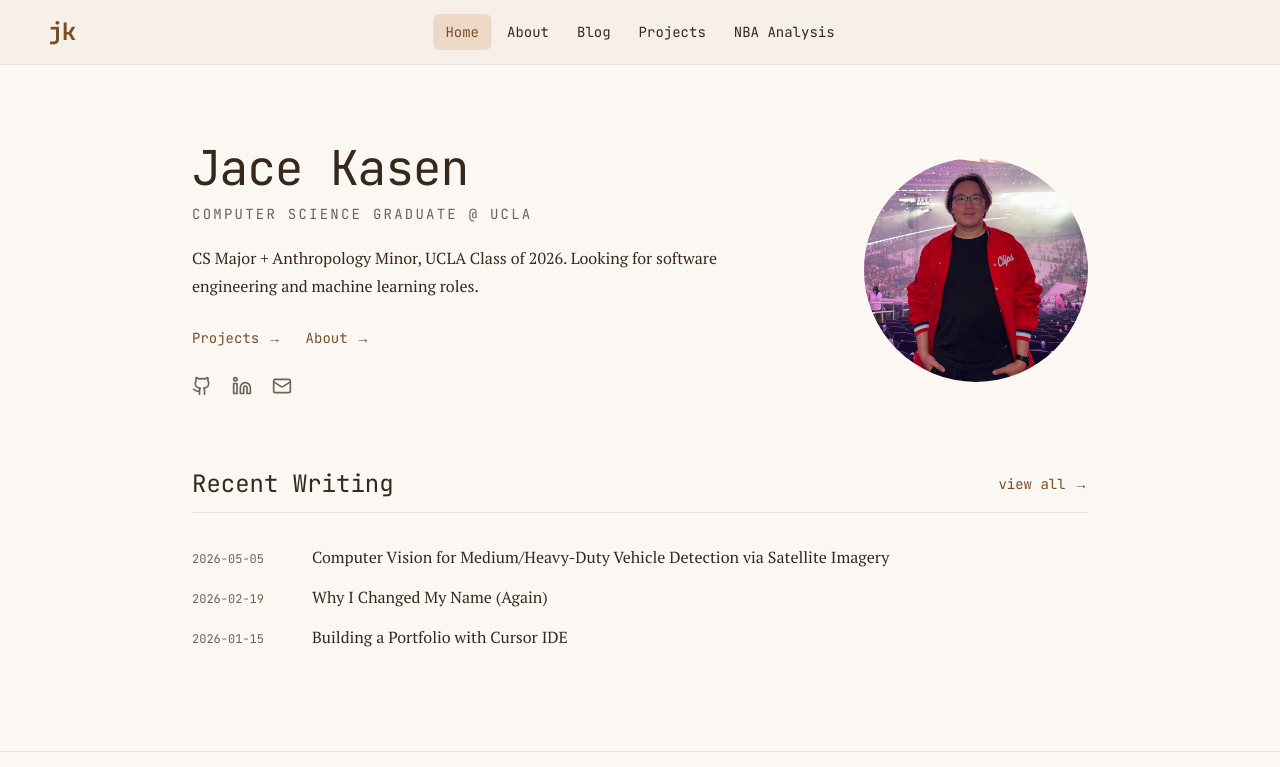
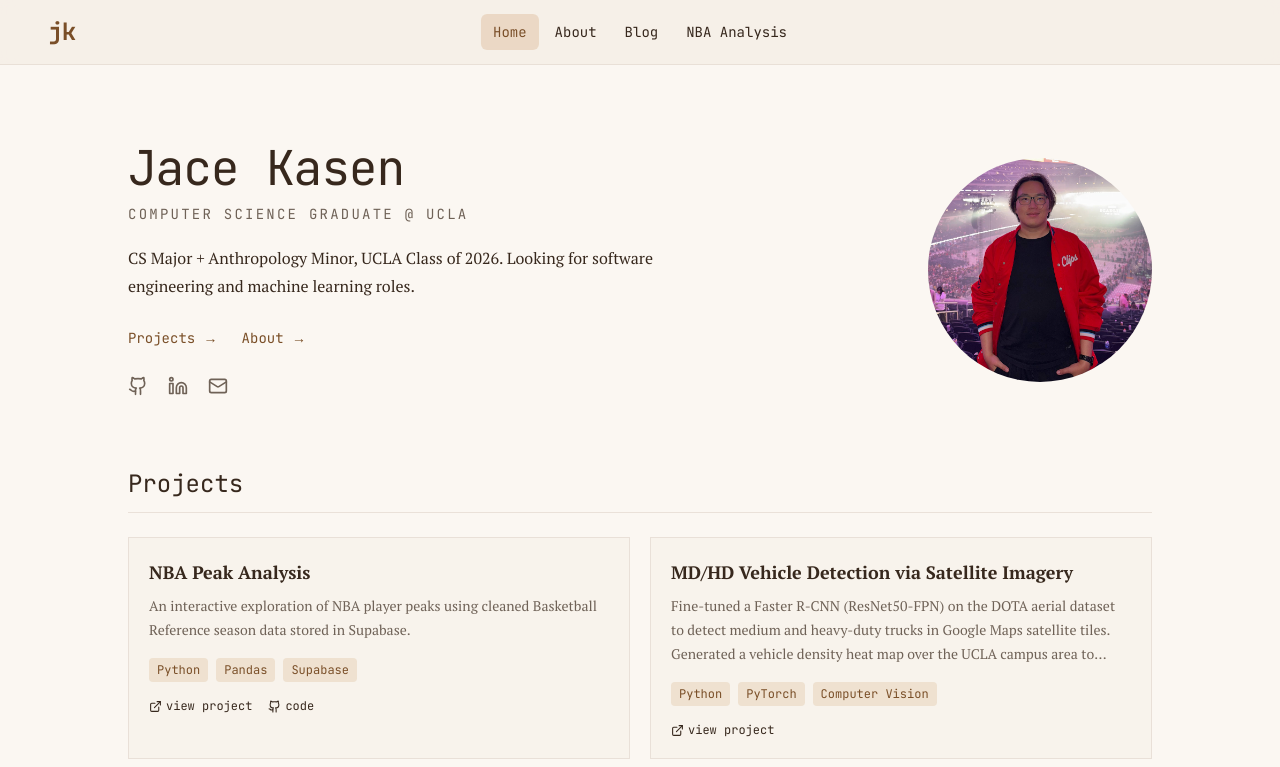
Before and after one commit to jacekasen/portfolio, a Next.js app: page / in a window 1280 px wide. Shown: the top 767 px of the page. Built offline with nearby package versions, Linux system fonts and the light colour scheme.

Commit message:
Show all projects on homepage

```diff
--- a/src/app/page.tsx
+++ b/src/app/page.tsx
@@ -1,13 +1,14 @@
 import Link from 'next/link';
 import Image from 'next/image';
 import { getSortedPostsData } from '@/lib/posts';
+import { projects } from '@/lib/projects';
 import { siteConfig } from '@/lib/config';
 import { format, parseISO } from 'date-fns';
-import { Github, Linkedin, Mail } from 'lucide-react';
+import { ExternalLink, Github, Linkedin, Mail } from 'lucide-react';
 
 export default function Home() {
   const allPostsData = getSortedPostsData();
-  const recentPosts = allPostsData.slice(0, 3);
+  const recentPosts = allPostsData.slice(0, 10);
 
   return (
     <div className="space-y-14 md:space-y-18">
@@ -25,7 +26,7 @@ export default function Home() {
             </p>
             <div className="mb-7 flex flex-wrap gap-6 font-mono text-sm">
               <Link
-                href="/projects"
+                href="/#projects"
                 className="text-accent inline-flex items-center gap-1.5 transition-colors hover:underline"
               >
                 Projects →
@@ -73,6 +74,53 @@ export default function Home() {
         </div>
       </section>
 
+      {/* Projects Section */}
+      <section id="projects" className="scroll-mt-24">
+        <div className="border-border/80 mb-6 border-b pb-3">
+          <h2 className="font-mono text-2xl">Projects</h2>
+        </div>
+
+        <div className="grid gap-5 md:grid-cols-2">
+          {projects.map((project) => (
+            <article key={project.title} className="border-border/80 bg-surface/50 border p-5">
+              <h3 className="mb-2 text-lg font-bold">{project.title}</h3>
+              <p className="text-muted mb-4 line-clamp-3 text-sm leading-6">
+                {project.description}
+              </p>
+              <div className="mb-4 flex flex-wrap gap-2 font-mono text-xs">
+                {project.tags.slice(0, 3).map((tag) => (
+                  <span key={tag} className="bg-accent-light/20 text-accent rounded px-2 py-1">
+                    {tag}
+                  </span>
+                ))}
+              </div>
+              <div className="flex gap-4 font-mono text-xs">
+                {project.demo && (
+                  <Link
+                    href={project.demo}
+                    className="hover:text-accent inline-flex items-center gap-1 transition-colors"
+                  >
+                    <ExternalLink size={13} />
+                    view project
+                  </Link>
+                )}
+                {project.github && (
+                  <a
+                    href={project.github}
+                    target="_blank"
+                    rel="noopener noreferrer"
+                    className="hover:text-accent inline-flex items-center gap-1 transition-colors"
+                  >
+                    <Github size={13} />
+                    code
+                  </a>
+                )}
+              </div>
+            </article>
+          ))}
+        </div>
+      </section>
+
       {/* Recent Posts Section */}
       <section>
         <div className="border-border/80 mb-6 flex items-center justify-between border-b pb-3">
--- a/src/app/projects/nba/page.tsx
+++ b/src/app/projects/nba/page.tsx
@@ -249,7 +249,7 @@ export default async function NbaPage({ searchParams }: NbaPageProps) {
         </>
       )}
 
-      <Link href="/projects" className="text-accent inline-block font-mono text-sm hover:underline">
+      <Link href="/#projects" className="text-accent inline-block font-mono text-sm hover:underline">
         ← back to projects
       </Link>
     </div>
@@ -282,7 +282,7 @@ function SupabaseSetupMessage() {
           publishable key from the Supabase Connect panel.
         </p>
       </div>
-      <Link href="/projects" className="text-accent font-mono text-sm hover:underline">
+      <Link href="/#projects" className="text-accent font-mono text-sm hover:underline">
         ← back to projects
       </Link>
     </div>
--- a/src/app/projects/page.tsx
+++ /dev/null
@@ -1,90 +0,0 @@
-import Link from 'next/link';
-import { Github, ExternalLink } from 'lucide-react';
-
-export const metadata = {
-  title: 'Projects | Jace Kasen',
-  description: 'Projects and experiments.',
-};
-
-const projects = [
-  {
-    title: 'NBA Peak Analysis',
-    description:
-      'An interactive exploration of NBA player peaks using cleaned Basketball Reference season data stored in Supabase.',
-    tags: ['Python', 'Pandas', 'Supabase', 'PostgreSQL', 'Next.js'],
-    github: 'https://github.com/jacekasen/nba-peak-analysis',
-    demo: '/projects/nba',
-  },
-  {
-    title: 'MD/HD Vehicle Detection via Satellite Imagery',
-    description:
-      'Fine-tuned a Faster R-CNN (ResNet50-FPN) on the DOTA aerial dataset to detect medium and heavy-duty trucks in Google Maps satellite tiles. Generated a vehicle density heat map over the UCLA campus area to inform EV charging infrastructure planning.',
-    tags: ['Python', 'PyTorch', 'Computer Vision', 'ResNet50', 'FPN', 'Google Maps API'],
-    github: null,
-    demo: '/blog/2025-12-13-team41-truckdetection',
-  },
-  {
-    title: 'This Portfolio Website',
-    description:
-      'Portfolio and blog built with Next.js, Tailwind CSS, and Markdown, developed using Cursor IDE.',
-    tags: ['Next.js', 'TypeScript', 'Tailwind CSS', 'Vercel'],
-    github: 'https://github.com/jankasen/portfolio',
-    demo: null,
-  },
-  // Add more projects here
-];
-
-export default function Projects() {
-  return (
-    <div className="space-y-10 md:space-y-14">
-      <header className="pt-4 md:pt-8">
-        <h1 className="mb-3 font-mono text-4xl tracking-tight md:text-5xl">Projects</h1>
-        <p className="text-muted max-w-2xl text-lg leading-7">
-          Software engineering and machine learning work.
-        </p>
-      </header>
-
-      <div className="space-y-8 md:space-y-10">
-        {projects.map((project, index) => (
-          <article key={index} className="border-border/80 border-b pb-8">
-            <div className="mb-2 flex flex-col md:flex-row md:items-baseline md:justify-between">
-              <h2 className="text-xl font-bold">{project.title}</h2>
-              <div className="text-muted flex flex-shrink-0 items-center gap-4 font-mono text-xs whitespace-nowrap md:ml-4">
-                {project.github && (
-                  <a
-                    href={project.github}
-                    target="_blank"
-                    rel="noopener noreferrer"
-                    className="hover:text-accent flex items-center gap-1 transition-colors"
-                  >
-                    <Github size={13} />
-                    code
-                  </a>
-                )}
-                {project.demo && (
-                  <Link
-                    href={project.demo}
-                    className="hover:text-accent flex items-center gap-1 transition-colors"
-                  >
-                    <ExternalLink size={13} />
-                    view
-                  </Link>
-                )}
-              </div>
-            </div>
-
-            <p className="text-muted mb-4 line-clamp-3">{project.description}</p>
-
-            <div className="flex flex-wrap gap-2 font-mono text-xs">
-              {project.tags.map((tag) => (
-                <span key={tag} className="bg-accent-light/20 text-accent rounded px-2 py-1">
-                  {tag}
-                </span>
-              ))}
-            </div>
-          </article>
-        ))}
-      </div>
-    </div>
-  );
-}
--- a/src/components/Shell.tsx
+++ b/src/components/Shell.tsx
@@ -7,7 +7,6 @@ import {
   Home,
   BookOpen,
   User,
-  Code,
   TrendingUp,
   Menu,
   X,
@@ -26,12 +25,11 @@ export default function Shell({ children }: { children: React.ReactNode }) {
     { name: 'Home', href: '/', icon: Home },
     { name: 'About', href: '/about', icon: User },
     { name: 'Blog', href: '/blog', icon: BookOpen },
-    { name: 'Projects', href: '/projects', icon: Code, exact: true },
     { name: 'NBA Analysis', href: '/projects/nba', icon: TrendingUp },
   ];
 
-  const isActiveHref = (href: string, exact = false) =>
-    pathname === href || (!exact && href !== '/' && pathname.startsWith(`${href}/`));
+  const isActiveHref = (href: string) =>
+    pathname === href || (href !== '/' && pathname.startsWith(`${href}/`));
 
   const year = new Date().getFullYear();
 
@@ -54,7 +52,7 @@ export default function Shell({ children }: { children: React.ReactNode }) {
                 href={item.href}
                 className={cn(
                   'rounded-md px-3 py-2 transition-colors',
-                  isActiveHref(item.href, item.exact)
+                  isActiveHref(item.href)
                     ? 'bg-accent-light/25 text-accent'
                     : 'hover:bg-accent-light/15 text-foreground',
                 )}
@@ -87,7 +85,7 @@ export default function Shell({ children }: { children: React.ReactNode }) {
                     onClick={() => setMenuOpen(false)}
                     className={cn(
                       'flex items-center gap-3 rounded-md p-3 transition-colors',
-                      isActiveHref(item.href, item.exact)
+                      isActiveHref(item.href)
                         ? 'bg-accent-light/25 text-accent'
                         : 'hover:bg-accent-light/15 text-foreground',
                     )}
@@ -103,11 +101,11 @@ export default function Shell({ children }: { children: React.ReactNode }) {
       </header>
 
       <main className="flex-1 pt-16">
-        <div className="mx-auto max-w-5xl px-4 py-8 md:px-12 md:py-12 lg:px-16">{children}</div>
+        <div className="mx-auto max-w-6xl px-4 py-8 md:px-12 md:py-12 lg:px-16">{children}</div>
       </main>
 
       <footer className="border-border/80 border-t">
-        <div className="text-muted mx-auto flex max-w-5xl flex-col items-center gap-2 px-4 py-4 md:flex-row md:justify-between md:px-12 lg:px-16">
+        <div className="text-muted mx-auto flex max-w-6xl flex-col items-center gap-2 px-4 py-4 md:flex-row md:justify-between md:px-12 lg:px-16">
           <p className="font-mono text-xs">
             © {year} {siteConfig.name}
           </p>
--- /dev/null
+++ b/src/lib/projects.ts
@@ -0,0 +1,34 @@
+export interface Project {
+  title: string;
+  description: string;
+  tags: string[];
+  github: string | null;
+  demo: string | null;
+}
+
+export const projects: Project[] = [
+  {
+    title: 'NBA Peak Analysis',
+    description:
+      'An interactive exploration of NBA player peaks using cleaned Basketball Reference season data stored in Supabase.',
+    tags: ['Python', 'Pandas', 'Supabase', 'PostgreSQL', 'Next.js'],
+    github: 'https://github.com/jacekasen/nba-peak-analysis',
+    demo: '/projects/nba',
+  },
+  {
+    title: 'MD/HD Vehicle Detection via Satellite Imagery',
+    description:
+      'Fine-tuned a Faster R-CNN (ResNet50-FPN) on the DOTA aerial dataset to detect medium and heavy-duty trucks in Google Maps satellite tiles. Generated a vehicle density heat map over the UCLA campus area to inform EV charging infrastructure planning.',
+    tags: ['Python', 'PyTorch', 'Computer Vision', 'ResNet50', 'FPN', 'Google Maps API'],
+    github: null,
+    demo: '/blog/2025-12-13-team41-truckdetection',
+  },
+  {
+    title: 'This Portfolio Website',
+    description:
+      'Portfolio and blog built with Next.js, Tailwind CSS, and Markdown, developed using Cursor IDE.',
+    tags: ['Next.js', 'TypeScript', 'Tailwind CSS', 'Vercel'],
+    github: 'https://github.com/jankasen/portfolio',
+    demo: null,
+  },
+];
```
Also changed, not shown: 1 other file (tests, documents, lock files or other folders).
